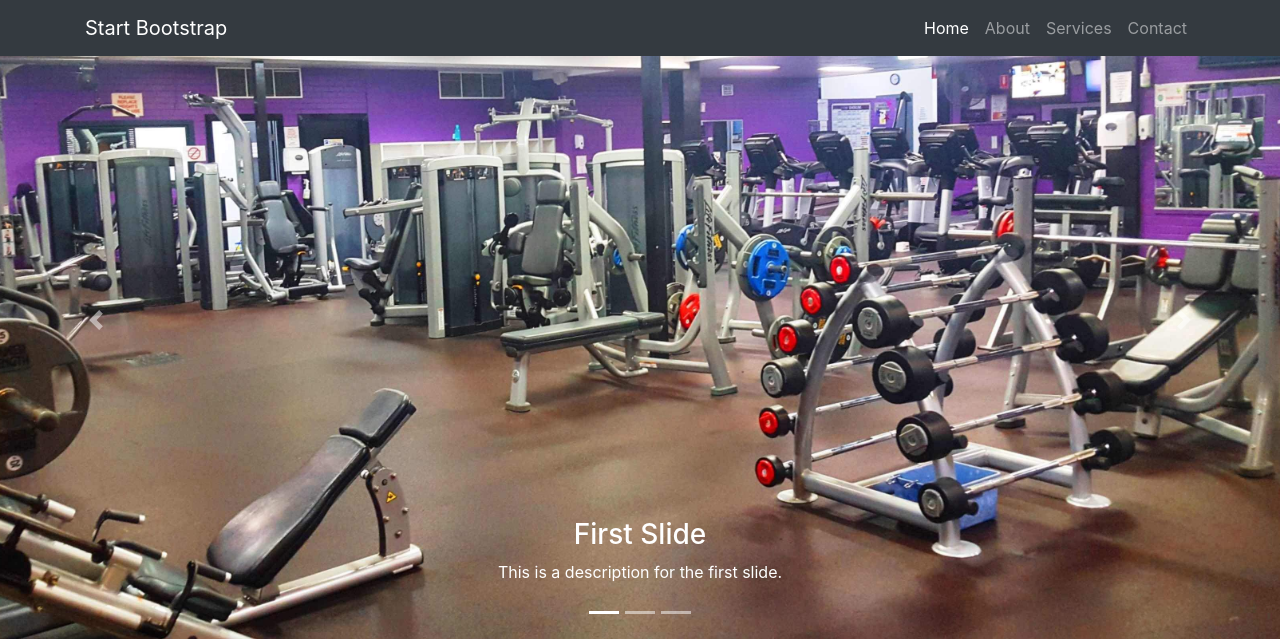
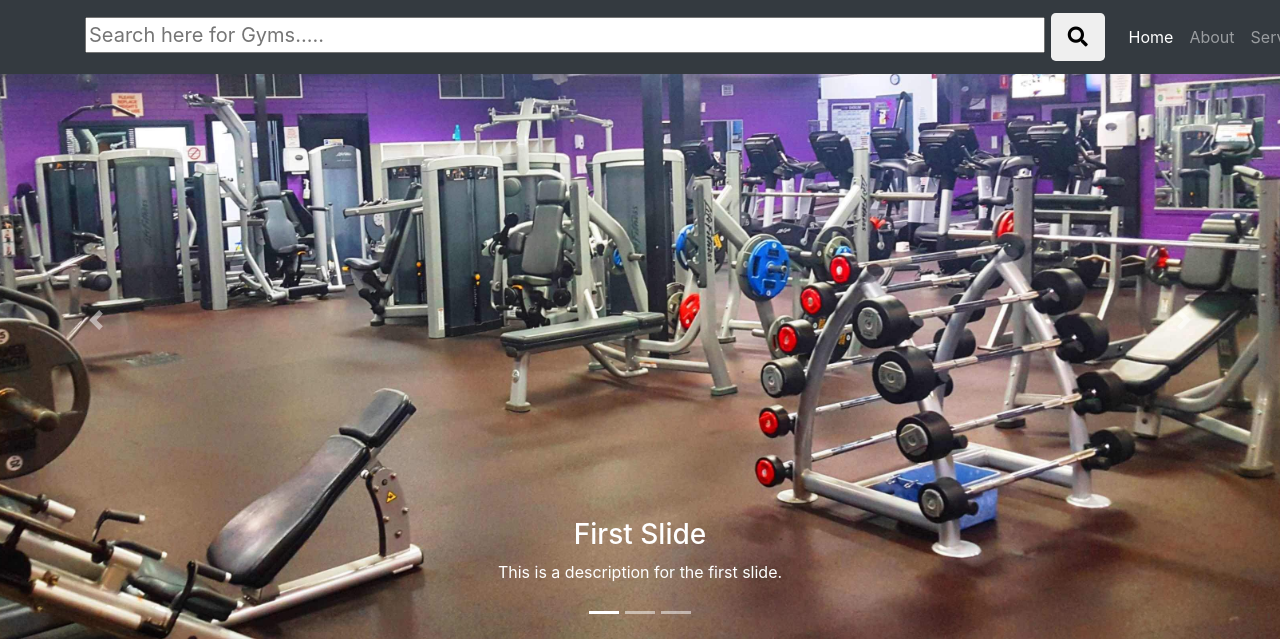
Before and after one commit to csi-lnmiit/S54_Template-development, a Django app: page /home/ in a window 1280 px wide. Shown: the top 639 px of the page. Run offline with Django 3.2, Linux system fonts and the light colour scheme; some libraries are stand-ins or nearby versions.

Commit message:
add search bar

```diff
--- a/static/css/full-slider.css
+++ b/static/css/full-slider.css
@@ -22,7 +22,7 @@
   padding: 0px;
   height:6vh;
   margin-top: 5px;
-  margin-left: 50px;
+  margin-left: 10px;
   margin-right: 0px;
   border: none;
   font-size: 17px;
--- a/static/css/styles.css
+++ b/static/css/styles.css
@@ -63,6 +63,10 @@
   margin-right: 0px;
   border: none;
   font-size: 17px;
+}
+
+li::before{
+  content: none;
 }
 
 @media screen and (max-width: 600px) {
--- a/templates/base.html
+++ b/templates/base.html
@@ -13,7 +13,7 @@
 
     <!-- Bootstrap core CSS -->
     <link href="{% static 'bootstrap/bootstrap.min.css' %}" rel="stylesheet">
-
+    <link rel="stylesheet" href="https://use.fontawesome.com/releases/v5.0.4/css/all.css" integrity="sha384-DmABxgPhJN5jlTwituIyzIUk6oqyzf3+XuP7q3VfcWA2unxgim7OSSZKKf0KSsnh" crossorigin="anonymous">
     <!-- Custom styles for this template -->
     <link href="{% static 'css/full-slider.css' %}" rel="stylesheet">
 
@@ -24,10 +24,18 @@
     <!-- Navigation -->
     <nav class="navbar navbar-expand-lg navbar-dark bg-dark fixed-top">
       <div class="container">
-        <a class="navbar-brand" href="#">Start Bootstrap</a>
-        <button class="navbar-toggler" type="button" data-toggle="collapse" data-target="#navbarResponsive" aria-controls="navbarResponsive" aria-expanded="false" aria-label="Toggle navigation">
-          <span class="navbar-toggler-icon"></span>
-        </button>
+        <a class="navbar-brand" href="#">
+            <div class="nav-item">
+              <form action="." method="post">
+              <!-- trying something -->
+              {% csrf_token %}
+              <input type="text"  placeholder="Search here for Gyms....." name="search"
+              id="search" style="width:120vh" />
+              <button class="btn btn-lg ">
+                <i class="fas fa-search"></i>
+              </button>
+            </div>
+        </a>
         <div class="collapse navbar-collapse" id="navbarResponsive">
           <ul class="navbar-nav ml-auto">
             <li class="nav-item active">
@@ -65,14 +73,14 @@
             </div>
           </div>
           <!-- Slide Two - Set the background image for this slide in the line below -->
-          <div class="carousel-item" style="background-image: url('http://placehold.it/1900x1080')">
+          <div class="carousel-item" style="background-image: url('{% static 'images/2.jpg'%}')">
             <div class="carousel-caption d-none d-md-block">
               <h3>Second Slide</h3>
               <p>This is a description for the second slide.</p>
             </div>
           </div>
           <!-- Slide Three - Set the background image for this slide in the line below -->
-          <div class="carousel-item" style="background-image: url('http://placehold.it/1900x1080')">
+          <div class="carousel-item" style="background-image: url('{% static 'images/3.jpg'%}')">
             <div class="carousel-caption d-none d-md-block">
               <h3>Third Slide</h3>
               <p>This is a description for the third slide.</p>
```
Also changed, not shown: db.sqlite3.
